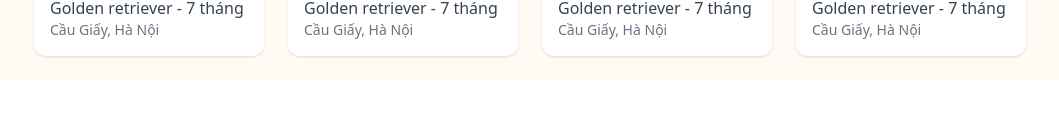
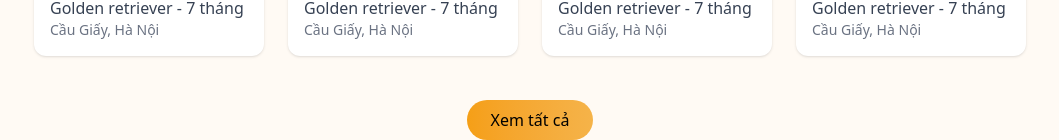
Before and after one commit to thinh241006/VirtualPet_fe, a React (Vite) app: page / in a window 1280 px wide. Shown: the part 1300-1440 px from the top of the page, without its empty margins (110-1169 px from the left). Before the commit the page ends 1380 px from the top, so only its background shows below. Built offline with nearby package versions, Linux system fonts and the light colour scheme.

Commit message:
update xem tat ca button

```diff
--- a/src/views/pages/welcome/WelcomePage.tsx
+++ b/src/views/pages/welcome/WelcomePage.tsx
@@ -173,6 +173,11 @@ const WelcomePage: React.FC = () => {
 						/>
 					))}
 				</div>
+				<div className="flex justify-center">
+					<button className="bg-gradient-to-r from-[#F59F16] to-[#F5B349] py-2 px-6 rounded-3xl text-black font-medium mt-5">
+						Xem tất cả
+					</button>
+				</div>
 			</div>
 		</div>
 	);
```
